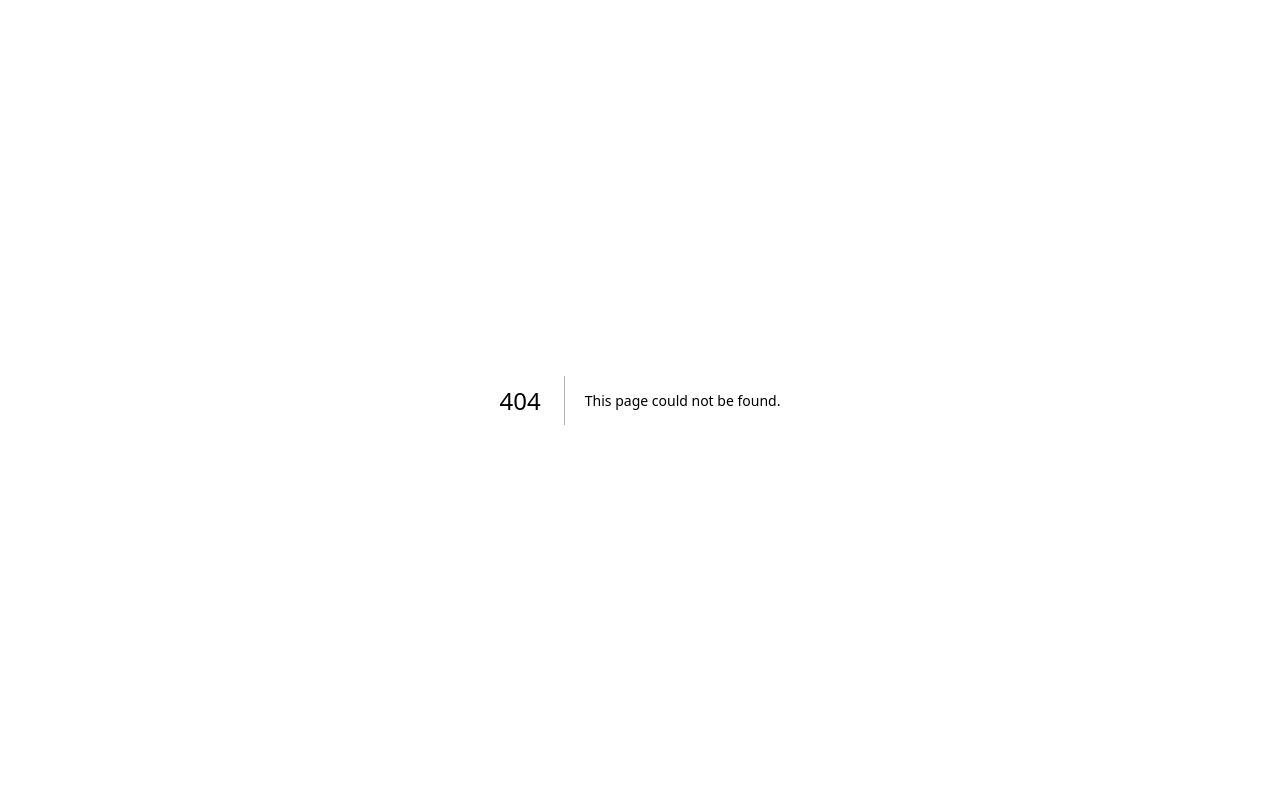
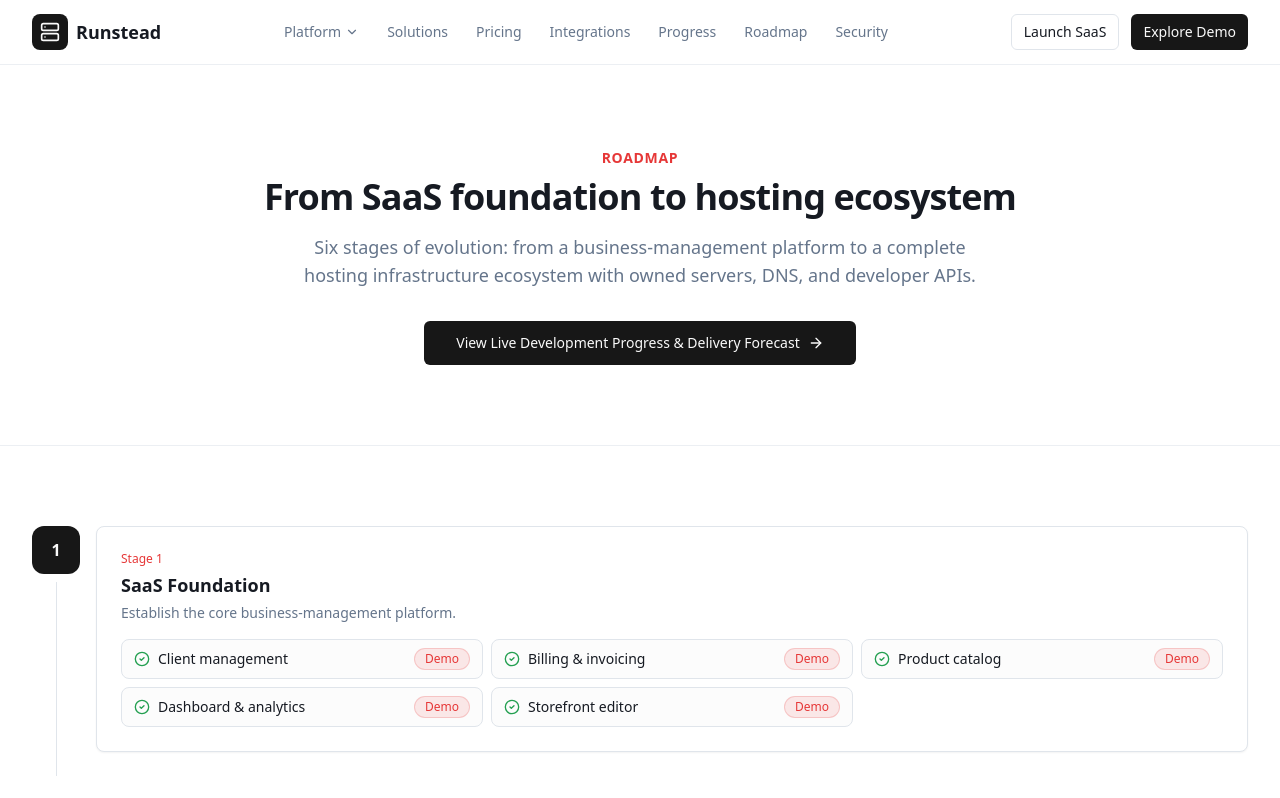
Before and after one commit to eshanized/Runstead, a Next.js app: page /roadmap in a window 1280 px wide. Before the commit this address had no page. Shown: the top 798 px of the page. Built offline with nearby package versions, Linux system fonts and the light colour scheme.

Commit message:
feat(roadmap): add roadmap page component

```diff
--- /dev/null
+++ b/app/roadmap/page.tsx
@@ -0,0 +1,107 @@
+import Link from 'next/link';
+import { ArrowRight, CheckCircle2, Circle, Clock } from 'lucide-react';
+import { MarketingLayout } from '@/components/marketing/marketing-layout';
+import { SectionHeading } from '@/components/marketing/section-heading';
+import { StatusBadge } from '@/components/shared/status-badge';
+import { Button } from '@/components/ui/button';
+import { Card, CardContent } from '@/components/ui/card';
+import { roadmapStages } from '@/lib/config/features';
+
+const statusIcon: Record<string, React.ComponentType<{ className?: string }>> = {
+  demo: CheckCircle2,
+  planned: Clock,
+  roadmap: Circle,
+};
+
+export default function RoadmapPage() {
+  return (
+    <MarketingLayout>
+      <section className="border-b border-border/60 py-20">
+        <div className="mx-auto max-w-7xl px-4 sm:px-6 lg:px-8">
+          <SectionHeading
+            eyebrow="Roadmap"
+            title="From SaaS foundation to hosting ecosystem"
+            description="Six stages of evolution: from a business-management platform to a complete hosting infrastructure ecosystem with owned servers, DNS, and developer APIs."
+          />
+          <div className="mt-8 flex justify-center">
+            <Button asChild size="lg" className="gap-2 bg-primary">
+              <Link href="/progress">
+                <span>View Live Development Progress & Delivery Forecast</span>
+                <ArrowRight className="h-4 w-4" />
+              </Link>
+            </Button>
+          </div>
+        </div>
+      </section>
+
+      <section className="border-b border-border/60 py-20">
+        <div className="mx-auto max-w-7xl px-4 sm:px-6 lg:px-8">
+          <div className="space-y-6">
+            {roadmapStages.map((stage, i) => (
+              <div key={stage.stage} className="flex gap-4">
+                <div className="flex flex-col items-center">
+                  <div className="flex h-12 w-12 items-center justify-center rounded-xl bg-primary text-primary-foreground font-bold">
+                    {i + 1}
+                  </div>
+                  {i < roadmapStages.length - 1 && <div className="h-full w-px flex-1 bg-border mt-2 min-h-[40px]" />}
+                </div>
+                <Card className="mb-6 flex-1">
+                  <CardContent className="pt-6">
+                    <div className="flex flex-wrap items-center gap-2">
+                      <span className="text-xs font-medium text-accent">{stage.stage}</span>
+                    </div>
+                    <h3 className="mt-1 text-lg font-semibold">{stage.title}</h3>
+                    <p className="mt-1 text-sm text-muted-foreground">{stage.description}</p>
+                    <div className="mt-4 grid gap-2 sm:grid-cols-2 lg:grid-cols-3">
+                      {stage.items.map((item) => {
+                        const Icon = statusIcon[item.status] ?? Circle;
+                        return (
+                          <div key={item.name} className="flex items-center gap-2 rounded-lg border bg-muted/30 px-3 py-2 text-sm">
+                            <Icon className={`h-4 w-4 ${item.status === 'demo' ? 'text-success' : item.status === 'planned' ? 'text-accent' : 'text-muted-foreground'}`} />
+                            <span>{item.name}</span>
+                            <StatusBadge status={item.status} className="ml-auto" />
+                          </div>
+                        );
+                      })}
+                    </div>
+                  </CardContent>
+                </Card>
+              </div>
+            ))}
+          </div>
+        </div>
+      </section>
+
+      <section className="border-b border-border/60 bg-muted/30 py-20">
+        <div className="mx-auto max-w-7xl px-4 sm:px-6 lg:px-8">
+          <SectionHeading eyebrow="Status legend" title="How to read this roadmap" />
+          <div className="mt-8 grid gap-4 sm:grid-cols-3 max-w-3xl mx-auto">
+            {[
+              { status: 'demo', label: 'Available in demo', desc: 'Can be interacted with in the live demo today.' },
+              { status: 'planned', label: 'Planned for first release', desc: 'Targeted for the initial production launch.' },
+              { status: 'roadmap', label: 'Long-term roadmap', desc: 'Planned for future development after initial launch.' },
+            ].map((item) => (
+              <Card key={item.status}>
+                <CardContent className="pt-6">
+                  <StatusBadge status={item.status} />
+                  <h3 className="mt-3 font-semibold text-sm">{item.label}</h3>
+                  <p className="mt-1 text-xs text-muted-foreground">{item.desc}</p>
+                </CardContent>
+              </Card>
+            ))}
+          </div>
+        </div>
+      </section>
+
+      <section className="py-20">
+        <div className="mx-auto max-w-4xl px-4 text-center sm:px-6 lg:px-8">
+          <h2 className="text-3xl font-bold text-balance">See what is ready today</h2>
+          <p className="mt-4 text-muted-foreground">Explore the demo to experience the features that are already built.</p>
+          <div className="mt-8">
+            <Button asChild size="lg"><Link href="/demo">Launch the demo <ArrowRight className="ml-2 h-4 w-4" /></Link></Button>
+          </div>
+        </div>
+      </section>
+    </MarketingLayout>
+  );
+}
```
